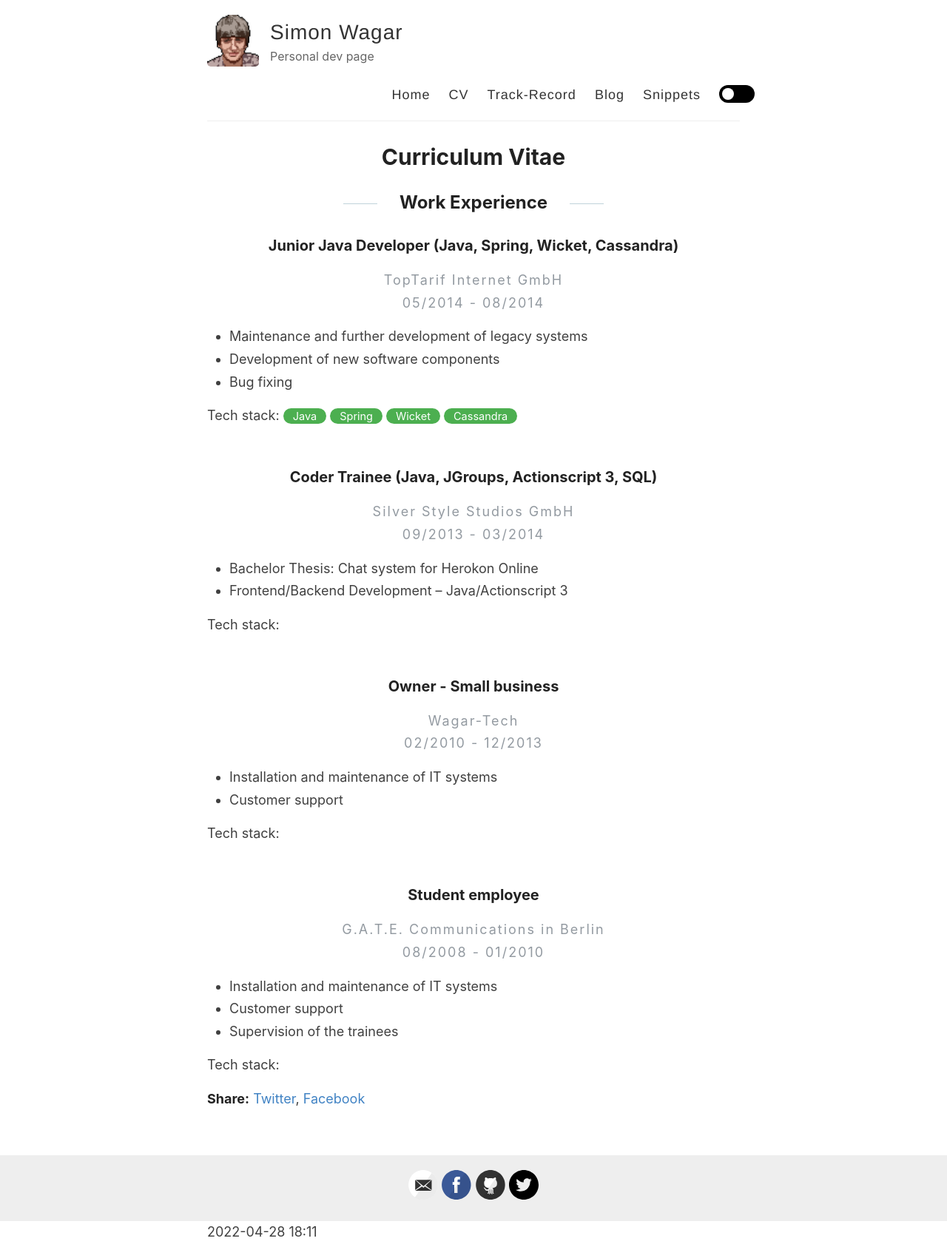
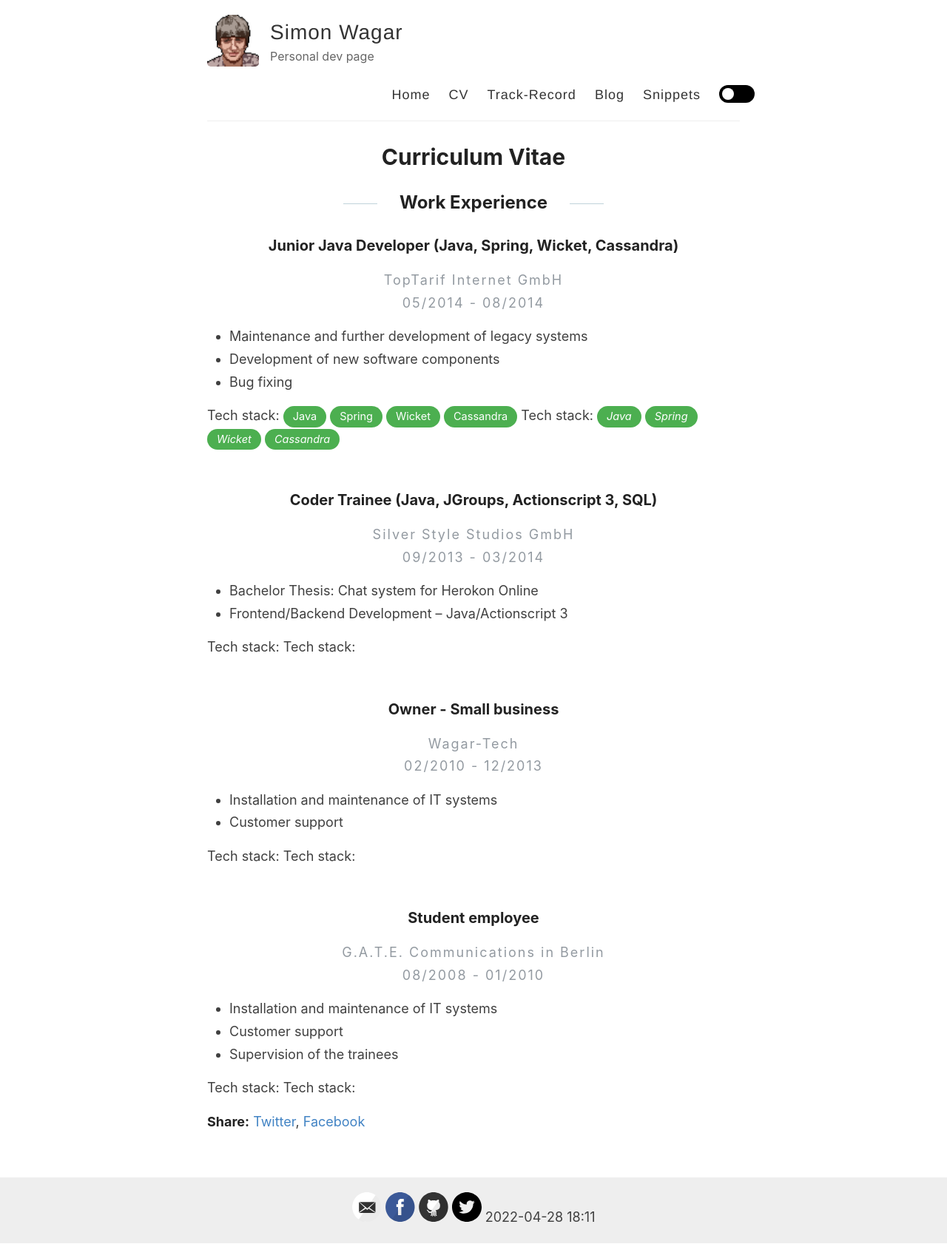
Before and after one commit to swagar/my-reverie, a Jekyll site: the page built from _pages/cv.md, in a window 1280 px wide. Shown: the whole page at 74% size. Built offline with Jekyll 4.4.1, drawn with Linux system fonts in a browser that asks for light colours.

Commit message:
work on cv

```diff
--- a/_includes/svg-icons.html
+++ b/_includes/svg-icons.html
@@ -12,3 +12,4 @@
 {% if site.footer-links.youtube %}<a href="https://youtube.com/{{ site.footer-links.youtube }}"><i class="svg-icon youtube"></i></a>{% endif %}
 {% if site.footer-links.googleplus %}<a href="https://plus.google.com/{{ site.footer-links.googleplus }}"><i class="svg-icon googleplus"></i></a>{% endif %}
 {% if site.footer-links.playconsole %}<a href="https://play.google.com/store/apps/dev?id={{ site.footer-links.playconsole }}"><i class="svg-icon playconsole"></i></a>{% endif %}
+{{ "now" | date: "%Y-%m-%d %H:%M" }}
--- a/_layouts/default.html
+++ b/_layouts/default.html
@@ -53,7 +53,7 @@
         <div class="container">
           <footer class="footer">
             {% include svg-icons.html %}
-          </footer> {{ "now" | date: "%Y-%m-%d %H:%M" }}
+          </footer>
         </div>
       </div>
     </div>
--- a/_pages/cv.md
+++ b/_pages/cv.md
@@ -17,7 +17,8 @@ title: Curriculum Vitae
         <div class="entry">
             {{ page.content }}
         </div>
-        Tech stack: {% for tech in page.tech_stack %}<tech-tag class="tech-tag">{{tech}}</tech-tag>{% unless forloop.last %}&nbsp;{% endunless %}{% endfor %}
+        Tech stack: {% for tech in page.tech_stack %}<div class="tech-tag">{{tech}}</div>{% unless forloop.last %}&nbsp;{% endunless %}{% endfor %}
+        Tech stack: {% for tech in page.tech_stack %}<i class="tech-tag">{{tech}}</i>{% unless forloop.last %}&nbsp;{% endunless %}{% endfor %}
     </article>
     {% unless forloop.last %}<br>{% endunless %}
 {% endfor %}
--- a/assets/style.scss
+++ b/assets/style.scss
@@ -755,6 +755,7 @@ Modules - reusable parts of our design
 }
 
 .tech-tag {
+  display:inline-block;
   font-size: 14.5px;
   padding: 2px 13px;
   border: none;
```
